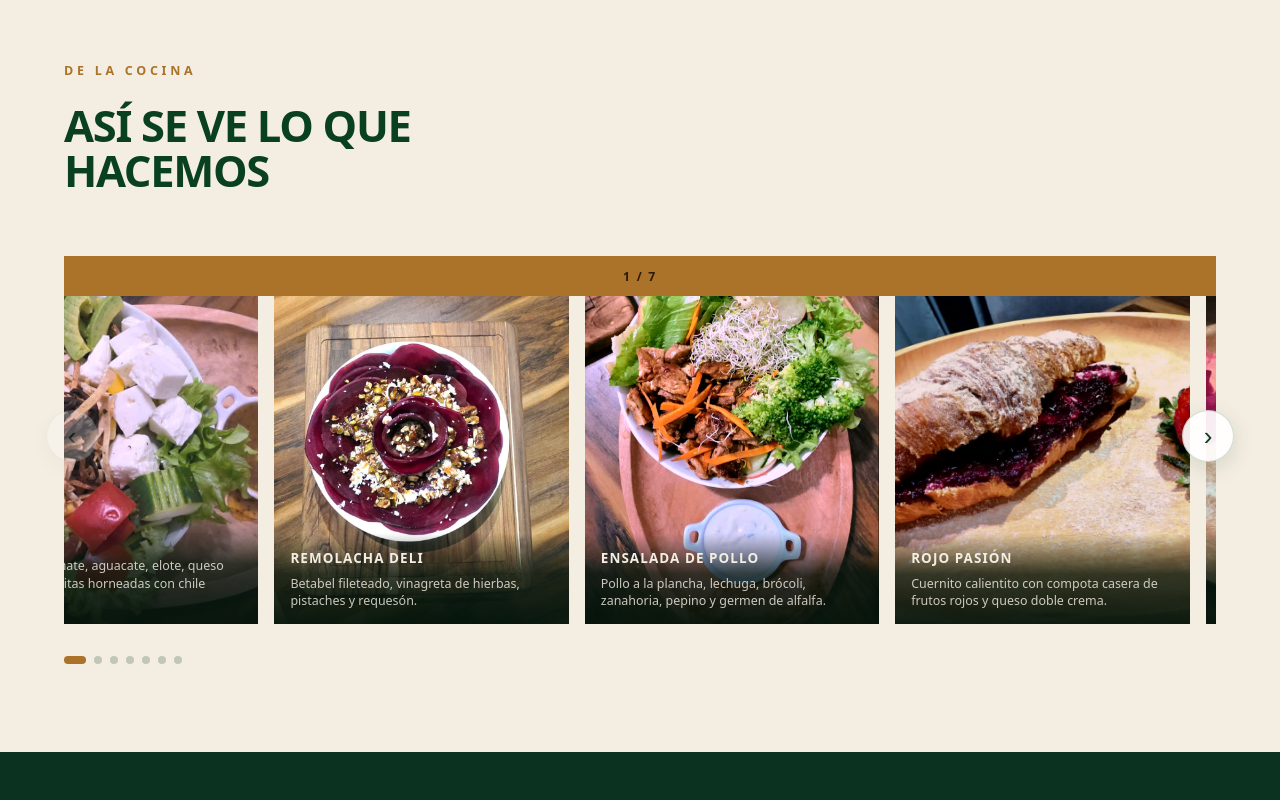
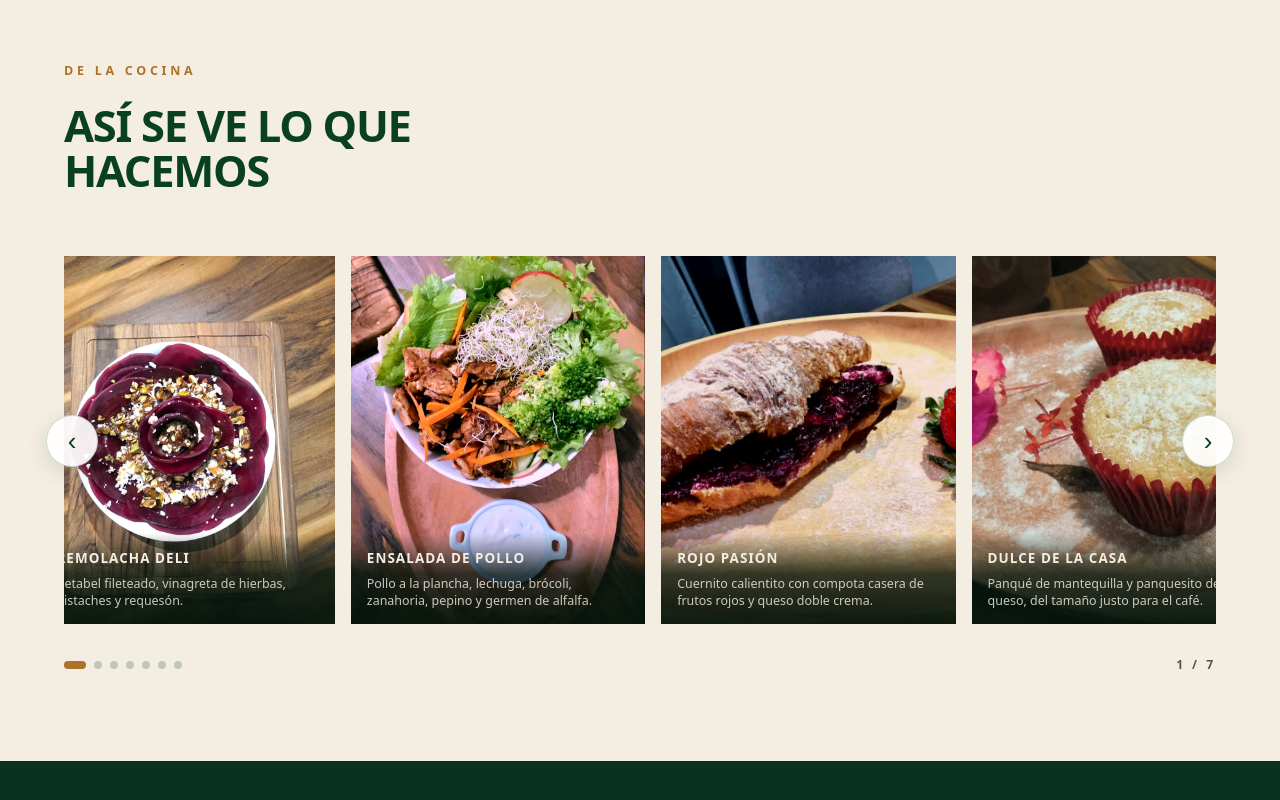
Before and after one commit to noeortiz-ia/el-baguetton-web, a React (Vite) app: page / in a window 1280 px wide. Shown: the part 6071-6871 px from the top of the page. Built offline with nearby package versions, Linux system fonts and the light colour scheme; a web font is replaced by a local one.

Commit message:
Carrusel de galeria en bucle infinito con tres copias y recentrado invisible

```diff
--- a/src/App.jsx
+++ b/src/App.jsx
@@ -188,63 +188,78 @@ const GALERIA = [
 
 function Galeria({ fotos }) {
   const track = useRef(null);
+  const n = fotos.length;
+  const COPIAS = 3;                     /* tres juegos: el de en medio es el visible */
   const [abierta, setAbierta] = useState(null);
-  const [pos, setPos] = useState({ inicio: true, fin: false });
   const [indice, setIndice] = useState(0);
   const [pausa, setPausa] = useState(false);
 
-  const medir = () => {
+  const paso = () => {
+    const t = track.current;
+    if (!t) return 336;
+    const s = t.querySelector('.slide');
+    return s ? s.getBoundingClientRect().width + 16 : 336;
+  };
+  const anchoJuego = () => n * paso();
+
+  /* deja el carrusel en el juego de en medio, sin animación */
+  const centrar = () => {
     const t = track.current;
     if (!t) return;
-    const s = t.querySelector('.slide');
-    const paso = (s ? s.getBoundingClientRect().width : 320) + 16;
-    setIndice(Math.round(t.scrollLeft / paso));
-    setPos({
-      inicio: t.scrollLeft <= 8,
-      fin: t.scrollLeft + t.clientWidth >= t.scrollWidth - 8,
-    });
+    t.scrollLeft = anchoJuego();
+    setIndice(0);
   };
 
   const mover = (dir) => {
     const t = track.current;
     if (!t) return;
-    const s = t.querySelector('.slide');
-    const paso = (s ? s.getBoundingClientRect().width : 320) + 16;
-    t.scrollBy({ left: dir * paso, behavior: 'smooth' });
+    t.scrollBy({ left: dir * paso(), behavior: 'smooth' });
   };
 
   const irA = (i) => {
     const t = track.current;
     if (!t) return;
-    const s = t.querySelector('.slide');
-    const paso = (s ? s.getBoundingClientRect().width : 320) + 16;
-    t.scrollTo({ left: i * paso, behavior: 'smooth' });
+    const p = paso(), juego = anchoJuego();
+    /* salta al clon más cercano para no recorrer todo el carrusel */
+    const base = i * p + Math.round((t.scrollLeft - i * p) / juego) * juego;
+    t.scrollTo({ left: base, behavior: 'smooth' });
   };
 
   useEffect(() => {
     const t = track.current;
     if (!t) return;
+    let reposo;
+    const medir = () => {
+      const p = paso(), juego = anchoJuego();
+      setIndice(((Math.round(t.scrollLeft / p) % n) + n) % n);
+      /* al pasar de un extremo al otro, salta un juego completo: el salto es invisible */
+      clearTimeout(reposo);
+      reposo = setTimeout(() => {
+        if (t.scrollLeft < juego * 0.5) t.scrollLeft += juego;
+        else if (t.scrollLeft > juego * 1.5) t.scrollLeft -= juego;
+      }, 160);
+    };
+    const arranque = requestAnimationFrame(() => {
+      centrar();
       medir();
+    });
     t.addEventListener('scroll', medir, { passive: true });
-    window.addEventListener('resize', medir);
+    window.addEventListener('resize', () => { centrar(); });
     return () => {
+      cancelAnimationFrame(arranque);
+      clearTimeout(reposo);
       t.removeEventListener('scroll', medir);
-      window.removeEventListener('resize', medir);
     };
   }, []);
 
-  /* avance automático: deja claro que hay más fotos */
+  /* avance automático continuo */
   useEffect(() => {
     if (pausa || abierta !== null) return;
     if (window.matchMedia('(prefers-reduced-motion: reduce)').matches) return;
     const id = setInterval(() => {
       const t = track.current;
       if (!t) return;
-      const s = t.querySelector('.slide');
-      const paso = (s ? s.getBoundingClientRect().width : 320) + 16;
-      const alFinal = t.scrollLeft + t.clientWidth >= t.scrollWidth - 8;
-      if (alFinal) t.scrollTo({ left: 0, behavior: 'smooth' });
-      else t.scrollBy({ left: paso, behavior: 'smooth' });
+      t.scrollBy({ left: paso(), behavior: 'smooth' });
     }, 3200);
     return () => clearInterval(id);
   }, [pausa, abierta]);
@@ -260,12 +275,12 @@ function Galeria({ fotos }) {
     const onKey = (e) => {
       if (e.key === 'Escape') setAbierta(null);
       if (abierta === null) return;
-      if (e.key === 'ArrowRight') setAbierta((i) => (i + 1) % fotos.length);
-      if (e.key === 'ArrowLeft') setAbierta((i) => (i - 1 + fotos.length) % fotos.length);
+      if (e.key === 'ArrowRight') setAbierta((i) => (i + 1) % n);
+      if (e.key === 'ArrowLeft') setAbierta((i) => (i - 1 + n) % n);
     };
     window.addEventListener('keydown', onKey);
     return () => window.removeEventListener('keydown', onKey);
-  }, [abierta, fotos.length]);
+  }, [abierta, n]);
 
   return (
     <div
@@ -276,33 +291,28 @@ function Galeria({ fotos }) {
       onTouchStart={() => setPausa(true)}
     >
       <div className="carrusel-track" ref={track}>
-        {fotos.map((f, i) => (
-          <figure className="slide" key={f.src} onClick={() => setAbierta(i)}>
+        {Array.from({ length: COPIAS }).flatMap((_, copia) =>
+          fotos.map((f, i) => (
+            <figure
+              className="slide"
+              key={`${copia}-${f.src}`}
+              onClick={() => setAbierta(i)}
+              aria-hidden={copia === 1 ? undefined : 'true'}
+            >
               <img src={f.src} alt={f.t} loading="lazy" />
               <figcaption className="slide-info">
                 <h3>{f.t}</h3>
                 <p>{f.d}</p>
               </figcaption>
             </figure>
-        ))}
+          ))
+        )}
       </div>
 
-      <button
-        type="button"
-        className="flecha izq"
-        onClick={() => mover(-1)}
-        disabled={pos.inicio}
-        aria-label="Anterior"
-      >
+      <button type="button" className="flecha izq" onClick={() => mover(-1)} aria-label="Anterior">
         ‹
       </button>
-      <button
-        type="button"
-        className="flecha der"
-        onClick={() => mover(1)}
-        disabled={pos.fin}
-        aria-label="Siguiente"
-      >
+      <button type="button" className="flecha der" onClick={() => mover(1)} aria-label="Siguiente">
         ›
       </button>
 
@@ -311,16 +321,14 @@ function Galeria({ fotos }) {
           {fotos.map((f, i) => (
             <button
               type="button"
-              key={f}
+              key={f.src}
               className={`punto${i === indice ? ' activo' : ''}`}
               onClick={() => irA(i)}
               aria-label={`Foto ${i + 1}`}
             />
           ))}
         </div>
-        <span className="cuenta">
-          {Math.min(indice + 1, fotos.length)} / {fotos.length}
-        </span>
+        <span className="carrusel-cuenta">{indice + 1} / {n}</span>
       </div>
 
       {abierta !== null &&
@@ -827,7 +835,7 @@ export default function App() {
                   <div className="v">
                     <a href={WA} target="_blank" rel="noreferrer">{WA_VISIBLE}</a>
                     <small>
-                      Pedidos y dudas · <a href="tel:+523223706472">Llamar</a>
+                      Pedidos y dudas · <a href="tel:+523****6472">Llamar</a>
                     </small>
                   </div>
                 </div>
--- a/src/styles.css
+++ b/src/styles.css
@@ -310,7 +310,7 @@ h2{
   transition:background .3s ease,width .3s ease;
 }
 .punto.activo{background:var(--dorado);width:22px}
-.cuenta{
+.carrusel-cuenta{
   font-family:var(--font-display);font-weight:700;font-size:.76rem;
   letter-spacing:.24em;color:var(--neutro);
 }
```
Also changed, not shown: 5 other files (tests, documents, lock files or other folders). Lines whose indentation alone changed are shown as unchanged.
